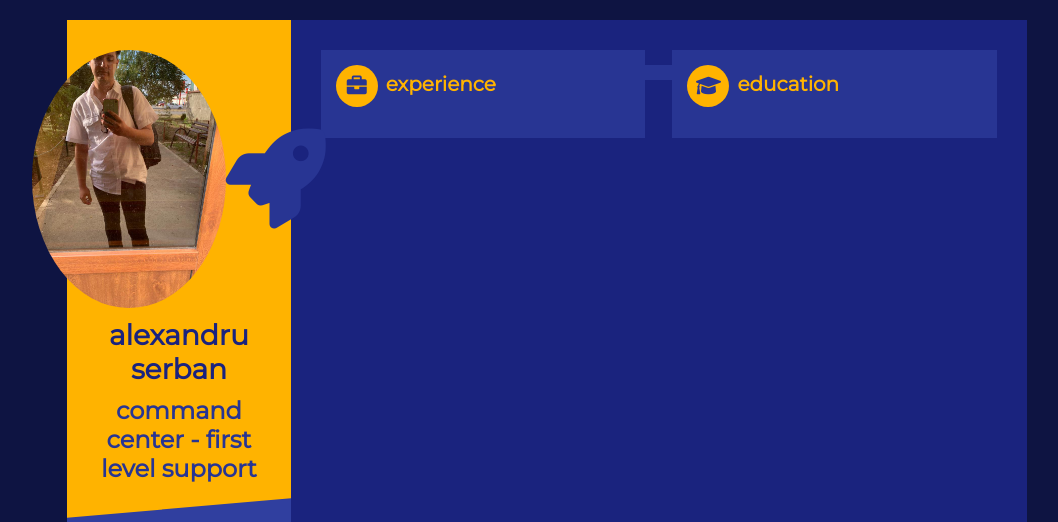
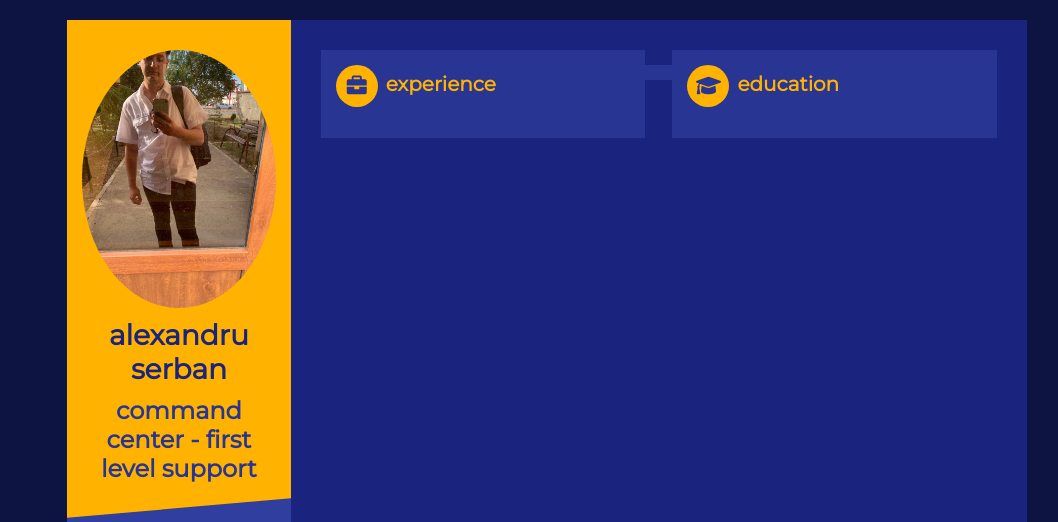
Before and after one commit to AlexandruSerban321/resume-test, a Django app: page / in a window 1280 px wide. Shown: the top 522 px of the page, without its empty margins (93-1151 px from the left). Run offline with Django 4.2, Linux system fonts and the light colour scheme; data that the repository does not hold is empty.

Commit message:
removec unnecessary icon

```diff
--- a/templates/base/introduction.html
+++ b/templates/base/introduction.html
@@ -2,8 +2,7 @@
 <div class="base">
     <div class="profile">
       <div class="photo">
-        <img src="{% static 'images/as.jpeg' %}" />
-        <i class="fas fa-rocket"></i>
+        <img src="{% static 'images/as.jpeg' %}"/>
       </div>
       <div class="info">
         <h1 class="name">alexandru serban</h1>
```
